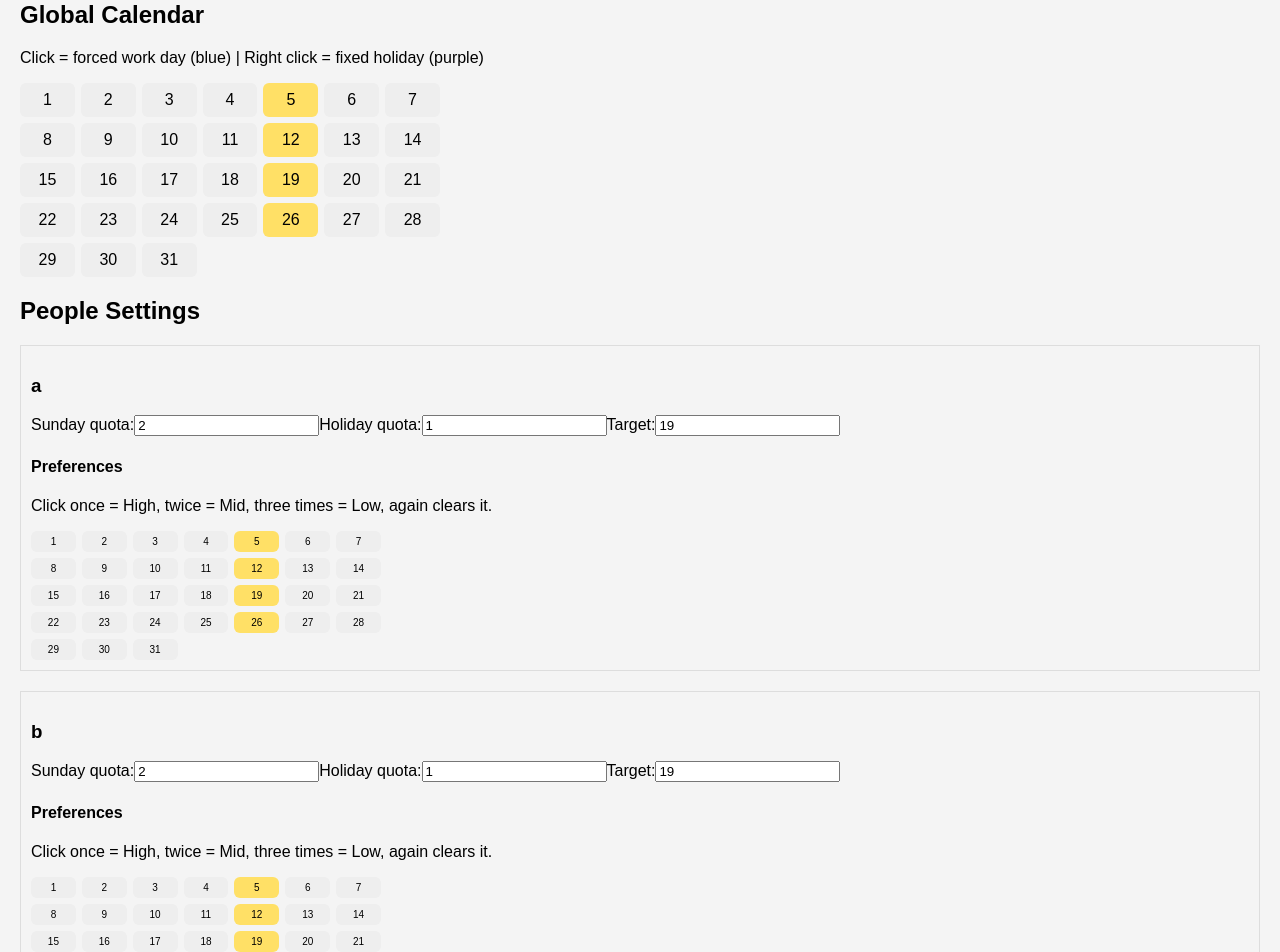
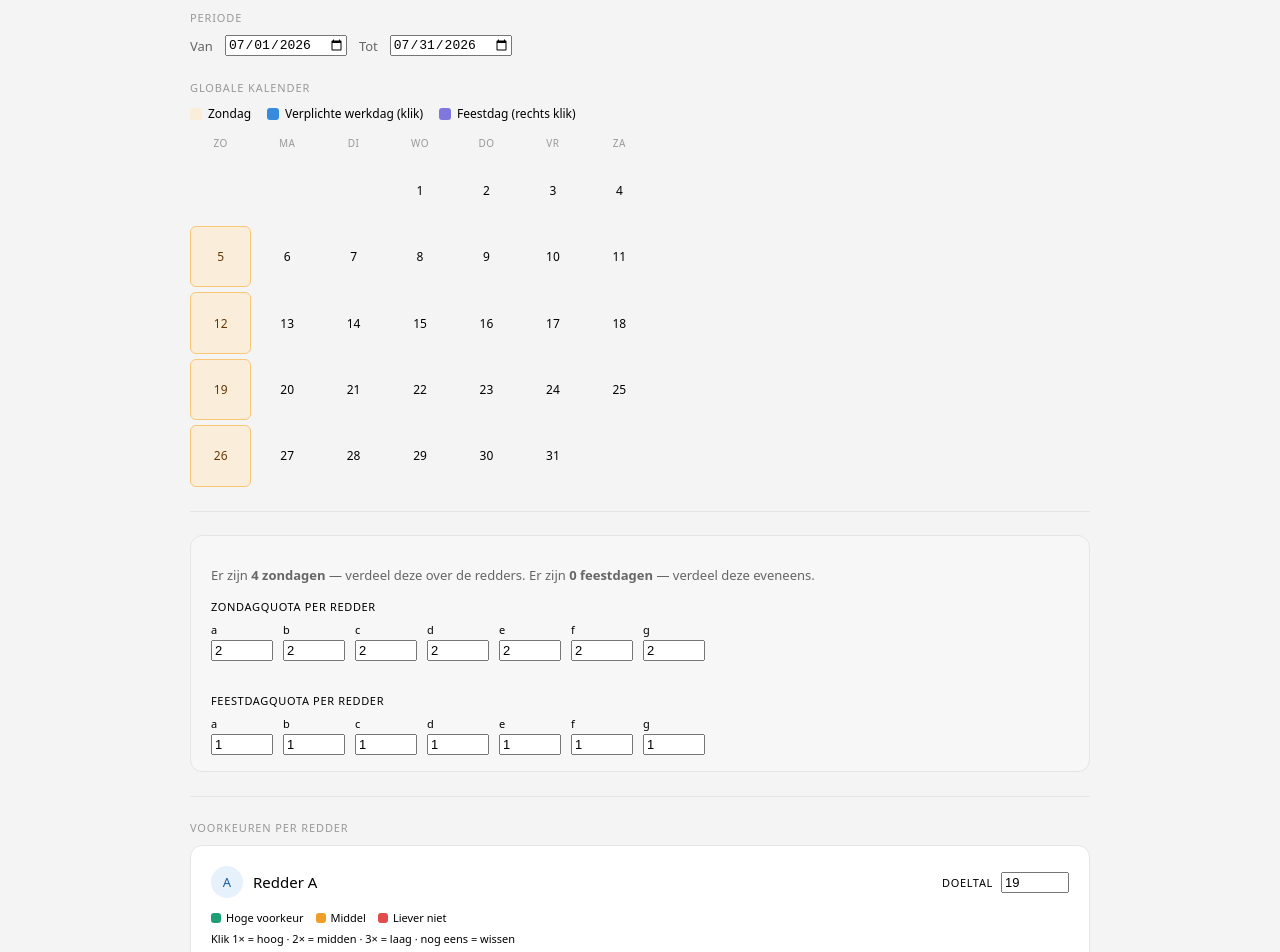
Before and after one commit to fedramoeykens/Redder_verlofschema, a React (Vite) app: page / in a window 1280 px wide. Shown: the part 140-1092 px from the top of the page. Built offline with nearby package versions, Linux system fonts and the light colour scheme.

Commit message:
change frontend

```diff
--- a/src/App.jsx
+++ b/src/App.jsx
@@ -1,76 +1,61 @@
 import { useState, useEffect, useRef } from "react";
-import "./App.css";
 
+const NAMES = ["a", "b", "c", "d", "e", "f", "g"];
+const CLICK_MS = 380;
 const PREF_LEVELS = { 1: "high", 2: "mid", 3: "low" };
-const CLICK_WINDOW_MS = 400;
+const DOW = ["Zo", "Ma", "Di", "Wo", "Do", "Vr", "Za"];
+
+function getDays(start, end) {
+  const list = [];
+  let d = new Date(start + "T00:00:00");
+  const eDate = new Date(end + "T00:00:00");
+  while (d <= eDate) {
+    list.push(new Date(d));
+    d.setDate(d.getDate() + 1);
+  }
+  return list;
+}
+
+function buildPrefs(prefs) {
+  const out = { high: [], mid: [], low: [] };
+  for (const [day, level] of Object.entries(prefs)) {
+    if (out[level]) out[level].push(Number(day));
+  }
+  return out;
+}
 
 export default function App() {
-  const names = ["a", "b", "c", "d", "e", "f", "g"];
-
-  // ---------------- DATE RANGE ----------------
   const [start, setStart] = useState("2026-07-01");
   const [end, setEnd] = useState("2026-07-31");
   const [days, setDays] = useState([]);
-
-  // ---------------- GLOBAL RULES ----------------
-  // Stored as day-of-month integers (e.g. 6 for the 6th) since the backend
-  // only ever runs a single month at a time.
   const [forced, setForced] = useState([]);
   const [holidays, setHolidays] = useState([]);
-
-  // ---------------- PER PERSON DATA ----------------
-  // prefs is keyed by day-of-month integer -> "high" | "mid" | "low"
   const [people, setPeople] = useState(
-    names.map((n) => ({
-      name: n,
-      sundayQuota: 2,
-      holidayQuota: 1,
-      target: 19,
-      prefs: {},
-    }))
+    NAMES.map((n) => ({ name: n, sundayQuota: 2, holidayQuota: 1, target: 19, prefs: {} }))
   );
-
-  // ---------------- RESULT ----------------
   const [result, setResult] = useState(null);
   const [error, setError] = useState("");
+  const clickState = useRef({});
 
-  // ---------------- GENERATE DAYS ----------------
   useEffect(() => {
-    const s = new Date(start);
-    const e = new Date(end);
-
-    const list = [];
-    let d = new Date(s);
-
-    while (d <= e) {
-      list.push(new Date(d));
-      d.setDate(d.getDate() + 1);
-    }
-
-    setDays(list);
+    setDays(getDays(start, end));
   }, [start, end]);
 
-  const isSunday = (d) => d.getDay() === 0;
+  const sunCount = days.filter((d) => d.getDay() === 0 && !holidays.includes(d.getDate())).length;
+  const holCount = holidays.length;
 
-  // ---------------- GLOBAL TOGGLES (click = forced, right-click = holiday) ----------------
   const toggleForced = (d) => {
-    const dayNum = d.getDate();
-    setForced((prev) =>
-      prev.includes(dayNum) ? prev.filter((x) => x !== dayNum) : [...prev, dayNum]
-    );
-    // a day can't be both forced and a fixed holiday
-    setHolidays((prev) => prev.filter((x) => x !== dayNum));
+    const dn = d.getDate();
+    setForced((prev) => (prev.includes(dn) ? prev.filter((x) => x !== dn) : [...prev, dn]));
+    setHolidays((prev) => prev.filter((x) => x !== dn));
   };
 
   const toggleHoliday = (d) => {
-    const dayNum = d.getDate();
-    setHolidays((prev) =>
-      prev.includes(dayNum) ? prev.filter((x) => x !== dayNum) : [...prev, dayNum]
-    );
-    setForced((prev) => prev.filter((x) => x !== dayNum));
+    const dn = d.getDate();
+    setHolidays((prev) => (prev.includes(dn) ? prev.filter((x) => x !== dn) : [...prev, dn]));
+    setForced((prev) => prev.filter((x) => x !== dn));
   };
 
-  // ---------------- PERSON SETTINGS UPDATE ----------------
   const updatePerson = (i, field, value) => {
     setPeople((prev) => {
       const copy = [...prev];
@@ -79,230 +64,289 @@ export default function App() {
     });
   };
 
-  // ---------------- PREF CLICK-COUNT CYCLING (1=high, 2=mid, 3=low) ----------------
-  const clickState = useRef({}); // { "personIndex-dayNum": { count, timer } }
-
-  const applyPref = (personIndex, dayNum, level) => {
+  const handlePrefClick = (pi, d) => {
+    const dn = d.getDate();
+    const key = `${pi}-${dn}`;
+    const entry = clickState.current[key] || { count: 0, timer: null };
+    entry.count += 1;
+    if (entry.timer) clearTimeout(entry.timer);
+    entry.timer = setTimeout(() => {
+      const level = PREF_LEVELS[Math.min(entry.count, 3)];
       setPeople((prev) => {
         const copy = [...prev];
-      const person = { ...copy[personIndex], prefs: { ...copy[personIndex].prefs } };
-
-      if (person.prefs[dayNum] === level) {
-        delete person.prefs[dayNum]; // clicking the same level again clears it
-      } else {
-        person.prefs[dayNum] = level;
-      }
-
-      copy[personIndex] = person;
+        const person = { ...copy[pi], prefs: { ...copy[pi].prefs } };
+        if (person.prefs[dn] === level) delete person.prefs[dn];
+        else person.prefs[dn] = level;
+        copy[pi] = person;
         return copy;
       });
-  };
-
-  const handlePrefClick = (personIndex, d) => {
-    const dayNum = d.getDate();
-    const key = `${personIndex}-${dayNum}`;
-    const entry = clickState.current[key] || { count: 0, timer: null };
-
-    entry.count += 1;
-    if (entry.timer) clearTimeout(entry.timer);
-
-    entry.timer = setTimeout(() => {
-      const level = PREF_LEVELS[Math.min(entry.count, 3)];
-      applyPref(personIndex, dayNum, level);
       clickState.current[key] = { count: 0, timer: null };
-    }, CLICK_WINDOW_MS);
-
+    }, CLICK_MS);
     clickState.current[key] = entry;
   };
 
-  // ---------------- SHAPE PREFS FOR THE BACKEND ----------------
-  // Frontend stores prefs as { dayNum: "high" }. The backend (ScheduleMaker)
-  // expects, per person, { high: [...days], mid: [...days], low: [...days] }.
-  const buildPrefsForBackend = (prefs) => {
-    const out = { high: [], mid: [], low: [] };
-    for (const [day, level] of Object.entries(prefs)) {
-      if (out[level]) out[level].push(Number(day));
-    }
-    return out;
-  };
-
-  // ---------------- GENERATE ----------------
   const generate = async () => {
     setError("");
-
+    setResult(null);
     const payload = {
-      start,
-      end,
-      forced,
+      start, end, forced,
       fixed_holidays: holidays,
-
       sun_quotas: Object.fromEntries(people.map((p) => [p.name, p.sundayQuota])),
       fixed_holiday_quotas: Object.fromEntries(people.map((p) => [p.name, p.holidayQuota])),
       targets: Object.fromEntries(people.map((p) => [p.name, p.target])),
-
-      // Sent already shaped the way ScheduleMaker.generate() expects it,
-      // not the shape that's convenient to build in the UI.
-      prefs: Object.fromEntries(
-        people.map((p) => [p.name, buildPrefsForBackend(p.prefs)])
-      ),
+      prefs: Object.fromEntries(people.map((p) => [p.name, buildPrefs(p.prefs)])),
     };
-
     try {
       const res = await fetch("/api/schedule", {
         method: "POST",
         headers: { "Content-Type": "application/json" },
         body: JSON.stringify(payload),
       });
-
       const data = await res.json();
-
       if (!res.ok) {
-        console.error("Server error:", data);
-        setError(data.detail ? JSON.stringify(data.detail) : "Failed to generate schedule.");
+        setError(data.detail ? JSON.stringify(data.detail) : "Fout bij genereren.");
         return;
       }
-
       setResult(data.schedule);
     } catch (e) {
-      console.error(e);
-      setError("Could not reach the backend — is it running?");
+      setError("Kan de server niet bereiken — is die actief?");
     }
   };
 
-  // ---------------- RENDER ----------------
+  const firstDow = days.length ? days[0].getDay() : 0;
+
   return (
-    <div className="container">
-      <h1>Schedule Maker</h1>
+    <div style={s.app}>
+      {/* TITLE */}
+      <h1 style={s.title}>Verlofschema Knokke</h1>
+      <p style={s.sub}>Plan en beheer de werkroosters voor het strandteam</p>
 
-      {/* DATE RANGE */}
-      <div className="row">
-        <input type="date" value={start} onChange={(e) => setStart(e.target.value)} />
-        <input type="date" value={end} onChange={(e) => setEnd(e.target.value)} />
+      {/* PERIOD */}
+      <div style={s.section}>
+        <div style={s.sectionLabel}>Periode</div>
+        <div style={{ display: "flex", gap: 12, alignItems: "center", flexWrap: "wrap" }}>
+          <label style={s.metaLabel}>Van</label>
+          <input type="date" value={start} onChange={(e) => setStart(e.target.value)} style={s.dateInput} />
+          <label style={s.metaLabel}>Tot</label>
+          <input type="date" value={end} onChange={(e) => setEnd(e.target.value)} style={s.dateInput} />
+        </div>
       </div>
 
-      {/* GLOBAL CALENDAR (FIXED DAYS + HOLIDAYS) */}
-      <h2>Global Calendar</h2>
-      <p>Click = forced work day (blue) | Right click = fixed holiday (purple)</p>
-
-      <div className="calendar">
+      {/* GLOBAL CALENDAR */}
+      <div style={s.section}>
+        <div style={s.sectionLabel}>Globale kalender</div>
+        <div style={{ display: "flex", gap: 16, flexWrap: "wrap", marginBottom: 10, alignItems: "center" }}>
+          <LegendItem color="#FAEEDA" border="#FAC775" textColor="#633806" label="Zondag" />
+          <LegendItem color="#378ADD" textColor="#fff" label="Verplichte werkdag (klik)" />
+          <LegendItem color="#7F77DD" textColor="#fff" label="Feestdag (rechts klik)" />
+        </div>
+        <div style={s.calendar}>
+          {DOW.map((d) => <div key={d} style={s.dayHeader}>{d}</div>)}
+          {Array.from({ length: firstDow }).map((_, i) => <div key={`e-${i}`} />)}
           {days.map((d) => {
-          const dayNum = d.getDate();
-
-          let cls = "day";
-          if (isSunday(d)) cls += " sunday";
-          if (forced.includes(dayNum)) cls += " forced";
-          if (holidays.includes(dayNum)) cls += " holiday";
-
+            const dn = d.getDate();
+            const isSun = d.getDay() === 0;
+            const isForced = forced.includes(dn);
+            const isHol = holidays.includes(dn);
+            let bg = "var(--color-background-primary)";
+            let color = "var(--color-text-primary)";
+            let border = "0.5px solid var(--color-border-tertiary)";
+            if (isSun && !isForced && !isHol) { bg = "#FAEEDA"; color = "#633806"; border = "0.5px solid #FAC775"; }
+            if (isForced) { bg = "#378ADD"; color = "#fff"; border = "0.5px solid #185FA5"; }
+            if (isHol) { bg = "#7F77DD"; color = "#fff"; border = "0.5px solid #534AB7"; }
             return (
               <div
-              key={dayNum}
-              className={cls}
+                key={dn}
+                style={{ ...s.dayCell, background: bg, color, border }}
                 onClick={() => toggleForced(d)}
-              onContextMenu={(e) => {
-                e.preventDefault();
-                toggleHoliday(d);
-              }}
+                onContextMenu={(e) => { e.preventDefault(); toggleHoliday(d); }}
               >
-              {dayNum}
-            </div>
-          );
-        })}
-      </div>
-
-      {/* PEOPLE CONFIG */}
-      <h2>People Settings</h2>
-
-      {people.map((p, i) => (
-        <div key={p.name} className="personBlock">
-          <h3>{p.name}</h3>
-
-          Sunday quota:
-          <input
-            type="number"
-            value={p.sundayQuota}
-            onChange={(e) => updatePerson(i, "sundayQuota", Number(e.target.value))}
-          />
-
-          Holiday quota:
-          <input
-            type="number"
-            value={p.holidayQuota}
-            onChange={(e) => updatePerson(i, "holidayQuota", Number(e.target.value))}
-          />
-
-          Target:
-          <input
-            type="number"
-            value={p.target}
-            onChange={(e) => updatePerson(i, "target", Number(e.target.value))}
-          />
-
-          {/* ---------------- PERSON PREF CALENDAR ---------------- */}
-          <h4>Preferences</h4>
-          <p className="hint">Click once = High, twice = Mid, three times = Low, again clears it.</p>
-
-          <div className="calendar small">
-            {days.map((d) => {
-              const dayNum = d.getDate();
-              const pref = p.prefs[dayNum];
-
-              let cls = "day smallDay";
-              if (pref === "high") cls += " prefHigh";
-              if (pref === "mid") cls += " prefMid";
-              if (pref === "low") cls += " prefLow";
-              if (isSunday(d)) cls += " sunday";
-
-              return (
-                <div
-                  key={dayNum}
-                  className={cls}
-                  onClick={() => handlePrefClick(i, d)}
-                >
-                  {dayNum}
+                {dn}
               </div>
             );
           })}
         </div>
       </div>
+
+      <div style={s.divider} />
+
+      {/* QUOTA BAR */}
+      <div style={s.section}>
+        <div style={s.quotaBar}>
+          <p style={s.quotaInfo}>
+            Er zijn <strong>{sunCount} zondagen</strong> — verdeel deze over de redders.{" "}
+            Er zijn <strong>{holCount} feestdag{holCount !== 1 ? "en" : ""}</strong> — verdeel deze eveneens.
+          </p>
+          <div style={{ display: "flex", gap: 32, flexWrap: "wrap", marginTop: 12 }}>
+            <QuotaGroup label="Zondagquota per redder" people={people} field="sundayQuota" onChange={(i, v) => updatePerson(i, "sundayQuota", v)} />
+            <QuotaGroup label="Feestdagquota per redder" people={people} field="holidayQuota" onChange={(i, v) => updatePerson(i, "holidayQuota", v)} />
+          </div>
+        </div>
+      </div>
+
+      <div style={s.divider} />
+
+      {/* PEOPLE */}
+      <div style={s.section}>
+        <div style={s.sectionLabel}>Voorkeuren per redder</div>
+        <div style={{ display: "flex", flexDirection: "column", gap: 16 }}>
+          {people.map((p, pi) => (
+            <PersonBlock
+              key={p.name}
+              person={p}
+              pi={pi}
+              days={days}
+              forced={forced}
+              holidays={holidays}
+              onTargetChange={(v) => updatePerson(pi, "target", v)}
+              onPrefClick={(d) => handlePrefClick(pi, d)}
+            />
           ))}
+        </div>
+      </div>
 
       {/* GENERATE */}
-      <button onClick={generate}>Generate Schedule</button>
+      <button style={s.genBtn} onClick={generate}>Schema genereren</button>
 
-      {error && <p className="errorBanner">{error}</p>}
+      {error && <div style={s.error}>{error}</div>}
 
-      {/* RESULT GRID */}
+      {/* RESULT */}
       {result && (
-        <div>
-          <h2>Schedule</h2>
-
-          <div className="grid">
-            {/* HEADER */}
-            <div className="row header">
-              <div className="cell name">Person</div>
-
+        <div style={{ marginTop: 32 }}>
+          <div style={s.sectionLabel}>Gegenereerd schema</div>
+          <div style={{ overflowX: "auto" }}>
+            <table style={s.table}>
+              <thead>
+                <tr>
+                  <th style={s.th}>Redder</th>
                   {Object.values(result)[0].map((_, i) => (
-                <div key={i} className="cell">
-                  {i + 1}
-                </div>
+                    <th key={i} style={s.th}>{i + 1}</th>
                   ))}
-            </div>
-
-            {/* ROWS */}
-            {Object.entries(result).map(([person, values]) => (
-              <div className="row" key={person}>
-                <div className="cell name">{person}</div>
-
-                {values.map((v, i) => (
-                  <div key={i} className={"cell " + (v === 0 ? "work" : "off")}>
-                    {v === 0? "Work" : "Off"}
-                  </div>
+                </tr>
+              </thead>
+              <tbody>
+                {Object.entries(result).map(([person, vals]) => (
+                  <tr key={person}>
+                    <td style={{ ...s.td, fontWeight: 500, textAlign: "left", padding: "5px 10px" }}>{person}</td>
+                    {vals.map((v, i) => (
+                      <td key={i} style={{ ...s.td, background: v === 0 ? "#EAF3DE" : "var(--color-background-secondary)", color: v === 0 ? "#27500A" : "var(--color-text-tertiary)", fontWeight: v === 0 ? 500 : 400 }}>
+                        {v === 0 ? "W" : "—"}
+                      </td>
                     ))}
-              </div>
+                  </tr>
                 ))}
+              </tbody>
+            </table>
           </div>
         </div>
       )}
     </div>
   );
 }
+
+function LegendItem({ color, border, textColor, label }) {
+  return (
+    <div style={{ display: "flex", alignItems: "center", gap: 6, fontSize: 12, color: "var(--color-text-secondary)" }}>
+      <div style={{ width: 12, height: 12, borderRadius: 3, background: color, border: border || "none" }} />
+      {label}
+    </div>
+  );
+}
+
+function QuotaGroup({ label, people, field, onChange }) {
+  return (
+    <div>
+      <div style={{ fontSize: 11, fontWeight: 500, color: "var(--color-text-secondary)", textTransform: "uppercase", letterSpacing: "0.06em", marginBottom: 8 }}>{label}</div>
+      <div style={{ display: "flex", gap: 10, flexWrap: "wrap" }}>
+        {people.map((p, i) => (
+          <div key={p.name} style={{ display: "flex", flexDirection: "column", gap: 3 }}>
+            <label style={{ fontSize: 11, color: "var(--color-text-secondary)", fontWeight: 500 }}>{p.name}</label>
+            <input type="number" min="0" value={p[field]} onChange={(e) => onChange(i, +e.target.value)} style={{ width: 54, fontSize: 13 }} />
+          </div>
+        ))}
+      </div>
+    </div>
+  );
+}
+
+function PersonBlock({ person, pi, days, forced, holidays, onTargetChange, onPrefClick }) {
+  const initials = person.name.substring(0, 2).toUpperCase();
+  const firstDow = days.length ? days[0].getDay() : 0;
+  return (
+    <div style={s.personBlock}>
+      <div style={{ display: "flex", alignItems: "center", gap: 10, marginBottom: 12 }}>
+        <div style={s.avatar}>{initials}</div>
+        <div style={{ fontSize: 15, fontWeight: 500, color: "var(--color-text-primary)" }}>Redder {person.name.toUpperCase()}</div>
+        <div style={{ marginLeft: "auto", display: "flex", alignItems: "center", gap: 8 }}>
+          <label style={{ fontSize: 11, color: "var(--color-text-secondary)", fontWeight: 500, textTransform: "uppercase", letterSpacing: "0.06em" }}>Doeltal</label>
+          <input type="number" value={person.target} onChange={(e) => onTargetChange(+e.target.value)} style={{ width: 60, fontSize: 13 }} />
+        </div>
+      </div>
+      <div style={{ display: "flex", gap: 12, marginBottom: 6, flexWrap: "wrap" }}>
+        {[["#1D9E75", "Hoge voorkeur"], ["#EF9F27", "Middel"], ["#E24B4A", "Liever niet"]].map(([color, label]) => (
+          <div key={label} style={{ display: "flex", alignItems: "center", gap: 5, fontSize: 11, color: "var(--color-text-secondary)" }}>
+            <div style={{ width: 10, height: 10, borderRadius: 3, background: color }} />{label}
+          </div>
+        ))}
+      </div>
+      <div style={{ fontSize: 11, color: "var(--color-text-tertiary)", marginBottom: 8 }}>
+        Klik 1× = hoog · 2× = midden · 3× = laag · nog eens = wissen
+      </div>
+      <div style={s.smallCal}>
+        {DOW.map((d) => <div key={d} style={s.dayHeader}>{d}</div>)}
+        {Array.from({ length: firstDow }).map((_, i) => <div key={`e-${i}`} />)}
+        {days.map((d) => {
+          const dn = d.getDate();
+          const isSun = d.getDay() === 0;
+          const isForced = forced.includes(dn);
+          const isHol = holidays.includes(dn);
+          const pref = person.prefs[dn];
+          let bg = "var(--color-background-secondary)";
+          let color = "var(--color-text-primary)";
+          let border = "0.5px solid var(--color-border-tertiary)";
+          let borderBottom = border;
+          if (isSun) { bg = "#FAEEDA"; color = "#633806"; }
+          if (isForced) borderBottom = "2.5px solid #378ADD";
+          if (isHol) borderBottom = "2.5px solid #7F77DD";
+          if (pref === "high") { bg = "#1D9E75"; color = "#fff"; border = "0.5px solid #0F6E56"; borderBottom = border; }
+          if (pref === "mid") { bg = "#EF9F27"; color = "#fff"; border = "0.5px solid #BA7517"; borderBottom = border; }
+          if (pref === "low") { bg = "#E24B4A"; color = "#fff"; border = "0.5px solid #A32D2D"; borderBottom = border; }
+          return (
+            <div
+              key={dn}
+              style={{ ...s.smallDay, background: bg, color, border, borderBottom }}
+              onClick={() => onPrefClick(d)}
+            >
+              {dn}
+            </div>
+          );
+        })}
+      </div>
+    </div>
+  );
+}
+
+const s = {
+  app: { fontFamily: "system-ui, sans-serif", padding: "2rem 1.5rem", maxWidth: 900, margin: "0 auto" },
+  title: { fontSize: 26, fontWeight: 500, color: "var(--color-text-primary, #111)", marginBottom: 4, letterSpacing: -0.5 },
+  sub: { fontSize: 14, color: "var(--color-text-secondary, #666)", marginBottom: 32 },
+  section: { marginBottom: 24 },
+  sectionLabel: { fontSize: 11, fontWeight: 500, textTransform: "uppercase", letterSpacing: "0.08em", color: "var(--color-text-tertiary, #999)", marginBottom: 10 },
+  dateInput: { fontSize: 13 },
+  metaLabel: { fontSize: 13, color: "var(--color-text-secondary, #666)" },
+  calendar: { display: "grid", gridTemplateColumns: "repeat(7, 1fr)", gap: 5, maxWidth: 460 },
+  smallCal: { display: "grid", gridTemplateColumns: "repeat(7, 1fr)", gap: 3 },
+  dayHeader: { fontSize: 10, fontWeight: 500, color: "var(--color-text-tertiary, #999)", textAlign: "center", padding: "4px 0", textTransform: "uppercase", letterSpacing: "0.05em" },
+  dayCell: { aspectRatio: "1", display: "flex", alignItems: "center", justifyContent: "center", fontSize: 12, fontWeight: 500, borderRadius: 6, cursor: "pointer", userSelect: "none", transition: "opacity 0.1s" },
+  smallDay: { aspectRatio: "1", display: "flex", alignItems: "center", justifyContent: "center", fontSize: 10, fontWeight: 500, borderRadius: 4, cursor: "pointer", userSelect: "none" },
+  divider: { height: 0.5, background: "var(--color-border-tertiary, #e5e5e5)", margin: "24px 0" },
+  quotaBar: { background: "var(--color-background-secondary, #f7f7f7)", borderRadius: 12, padding: "1rem 1.25rem", border: "0.5px solid var(--color-border-tertiary, #e5e5e5)" },
+  quotaInfo: { fontSize: 13, color: "var(--color-text-secondary, #666)", lineHeight: 1.6 },
+  personBlock: { border: "0.5px solid var(--color-border-tertiary, #e5e5e5)", borderRadius: 12, padding: "1.25rem", background: "var(--color-background-primary, #fff)" },
+  avatar: { width: 32, height: 32, borderRadius: "50%", background: "#E6F1FB", display: "flex", alignItems: "center", justifyContent: "center", fontSize: 13, fontWeight: 500, color: "#185FA5", flexShrink: 0 },
+  genBtn: { marginTop: 24, padding: "10px 28px", fontSize: 14, fontWeight: 500, background: "#111", color: "#fff", border: "none", borderRadius: 8, cursor: "pointer" },
+  error: { marginTop: 12, padding: "10px 14px", background: "#FCEBEB", color: "#A32D2D", borderRadius: 8, fontSize: 13 },
+  table: { borderCollapse: "collapse", fontSize: 12 },
+  th: { background: "var(--color-background-secondary, #f7f7f7)", padding: "6px 10px", border: "0.5px solid var(--color-border-tertiary, #e5e5e5)", fontWeight: 500, color: "var(--color-text-secondary, #666)" },
+  td: { padding: "5px 8px", border: "0.5px solid var(--color-border-tertiary, #e5e5e5)", textAlign: "center" },
+};
```
Lines whose indentation alone changed are shown as unchanged.
